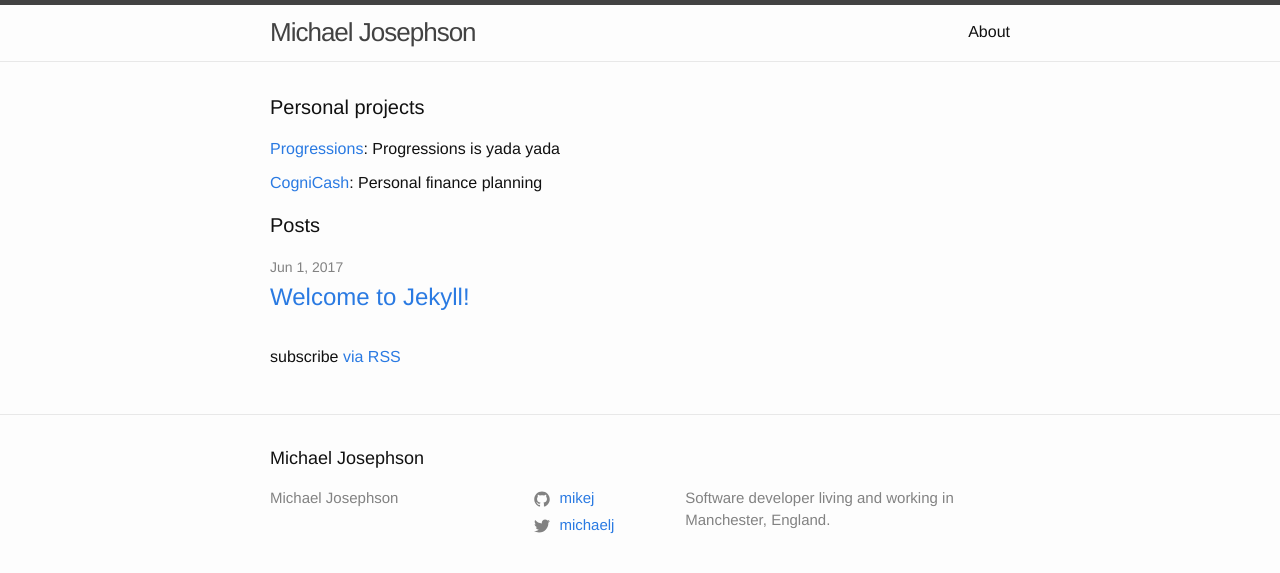
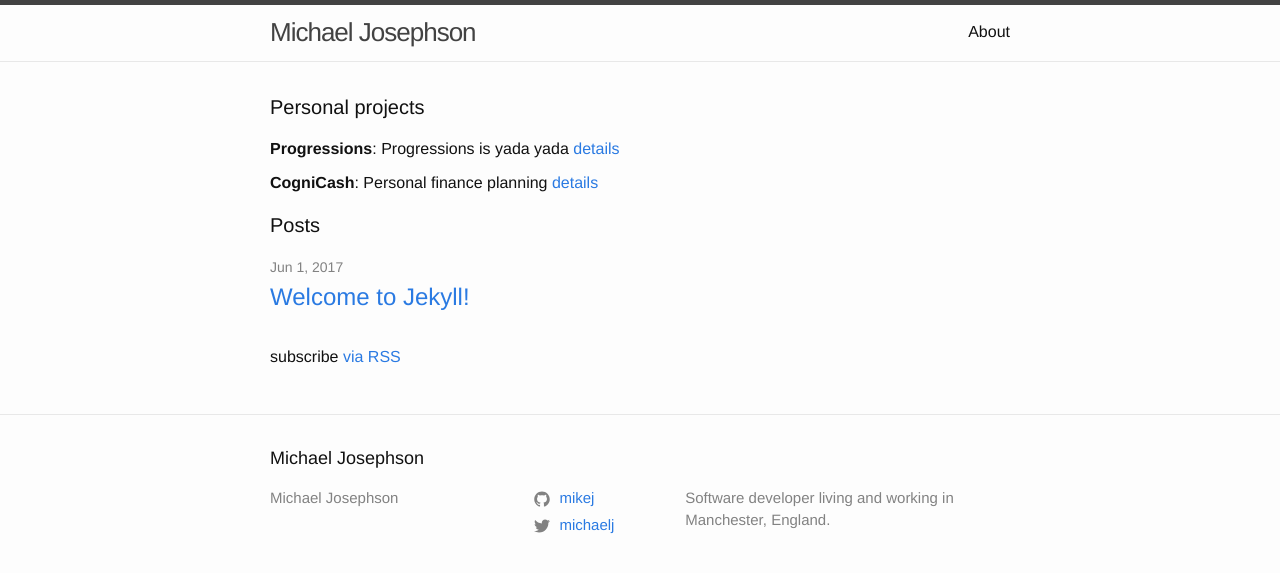
Before and after one commit to mikej/josephson.org-jekyll, a Jekyll site: the page built from index.md, in a window 1280 px wide. Shown: the top 573 px of the page. Built offline with Jekyll 4.4.1, drawn with Linux system fonts in a browser that asks for light colours.

Commit message:
adjust info displayed for projects

```diff
--- a/_layouts/home.html
+++ b/_layouts/home.html
@@ -9,7 +9,8 @@ layout: default
   <ul class="my-list">
     {% for project in site.projects %}
       <li>
-          <a class="" href="{{ project.external_url }}">{{ project.title | escape }}</a>: {{ project.description }}
+          <strong>{{ project.title | escape }}</strong>: {{ project.description }}
+          <a href="{{ project.url}}"</a>details</a>
       </li>
     {% endfor %}
   </ul>
```
